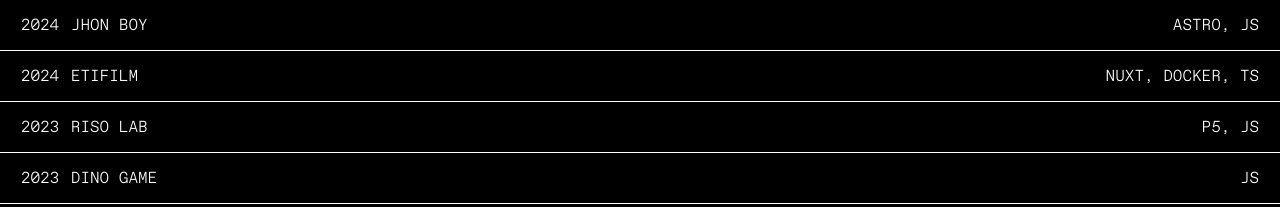
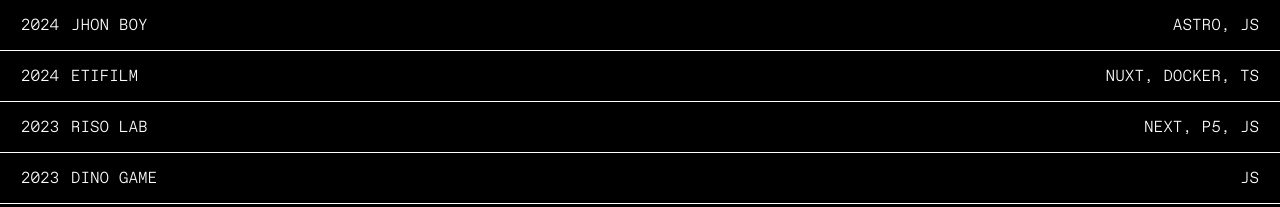
Before and after one commit to jhonboyy/DEV_PORTFOLIO, a Next.js app: page / in a window 1280 px wide. Shown: the top 207 px of the page. Built offline with nearby package versions, Linux system fonts and the light colour scheme.

Commit message:
✍🏻 FIX TYPO - Next

```diff
--- a/src/app/page.js
+++ b/src/app/page.js
@@ -18,7 +18,7 @@ export default function Home() {
           <a href="https://jhonboyy.github.io/RISO_LAB/" target="_blank">
             <span>2023</span>
             <span>RISO LAB</span>
-            <span>P5, JS</span>
+            <span>NEXT, P5, JS</span>
           </a>
           <a href="https://jhonboyy.github.io/DINO_GAME/" target="_blank" >
             <span>2023</span>
```
